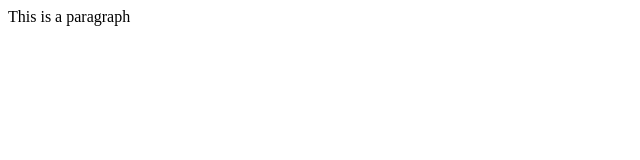
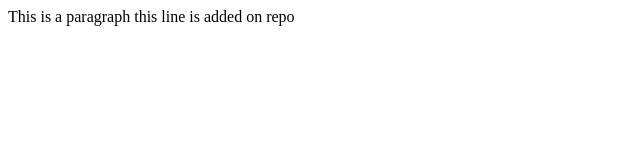
Before and after one commit to DhruboJyotiMallick/Demo_001, a plain HTML site: page index.html in a window 1280 px wide. Shown: the whole page, without its empty margins (0-640 px from the left). Drawn offline with Linux system fonts and the light colour scheme.

Commit message:
Update index.html

```diff
--- a/index.html
+++ b/index.html
@@ -1 +1,4 @@
-<p>This is a paragraph</p>
+<p>
+  This is a paragraph
+  this line is added on repo
+</p>
```
